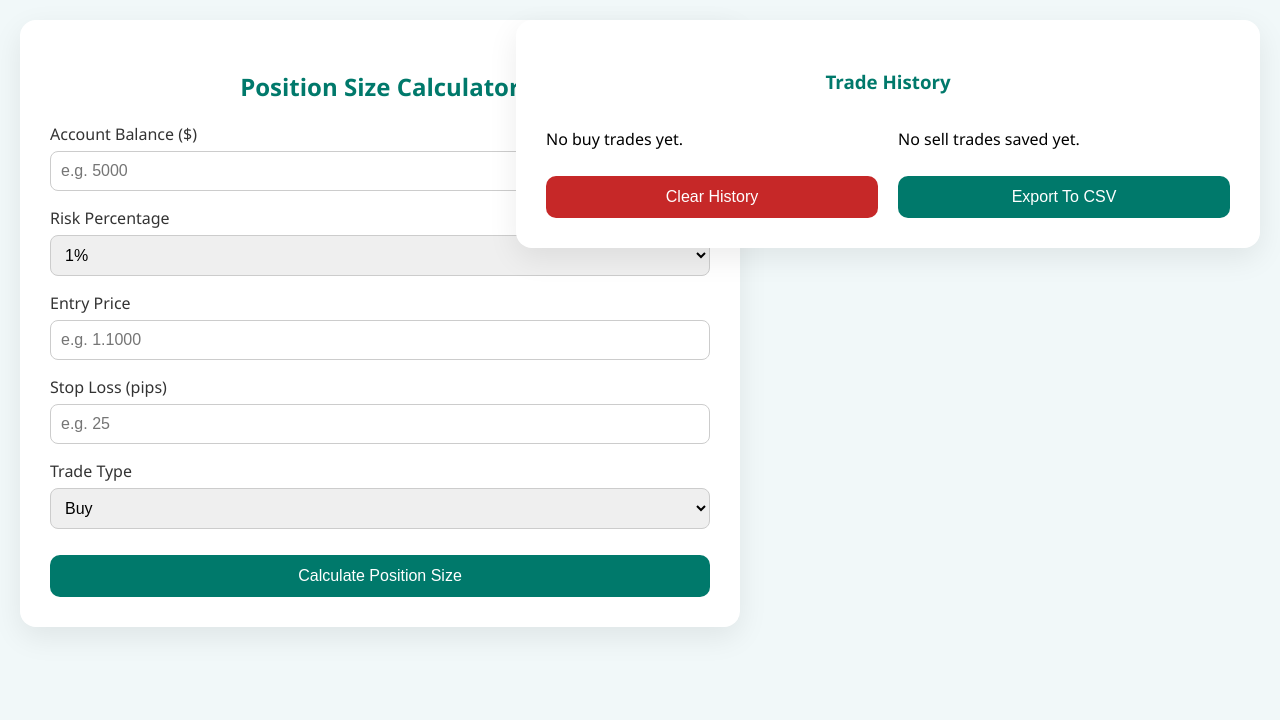
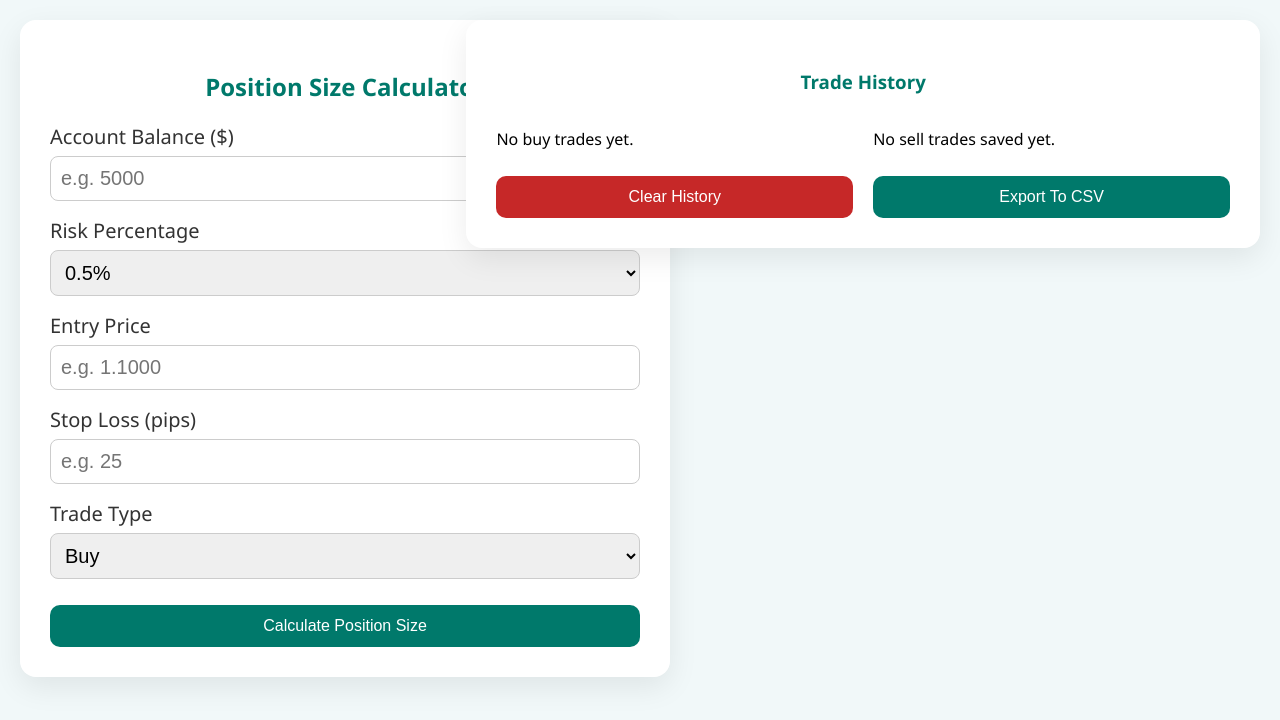
Before and after one commit to Rakibjrb/position-size-calculator, a plain HTML site: page index.html in a window 1280 px wide. Drawn offline with Linux system fonts and the light colour scheme.

Commit message:
added 0.5% option

```diff
--- a/index.html
+++ b/index.html
@@ -22,6 +22,7 @@
           <div class="form-group">
             <label for="risk">Risk Percentage</label>
             <select id="risk">
+              <option value="0.5">0.5%</option>
               <option value="1">1%</option>
               <option value="2">2%</option>
             </select>
--- a/style.css
+++ b/style.css
@@ -22,13 +22,13 @@ body {
 }
 
 .calculator-container {
-  width: 720px;
+  width: 650px;
   position: fixed;
   top: 20px;
 }
 
 .history {
-  width: 60%;
+  width: 64%;
   position: absolute;
   right: 0;
 }
@@ -48,6 +48,7 @@ label {
   margin-bottom: 6px;
   font-weight: 500;
   color: #333;
+  font-size: 20px;
 }
 
 input,
@@ -56,7 +57,7 @@ select {
   padding: 10px;
   border: 1px solid #ccc;
   border-radius: 8px;
-  font-size: 16px;
+  font-size: 20px;
 }
 
 button {
```
